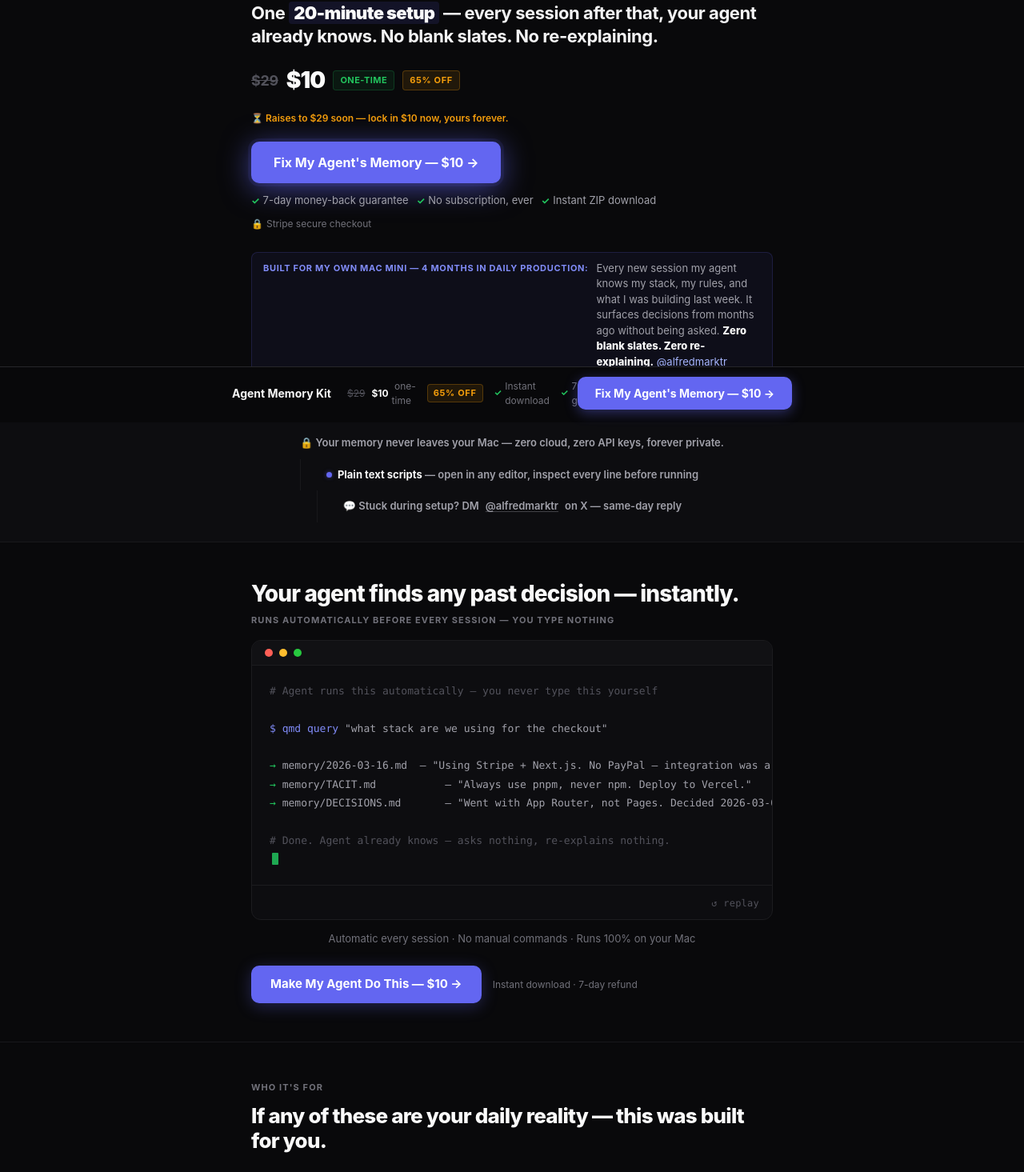
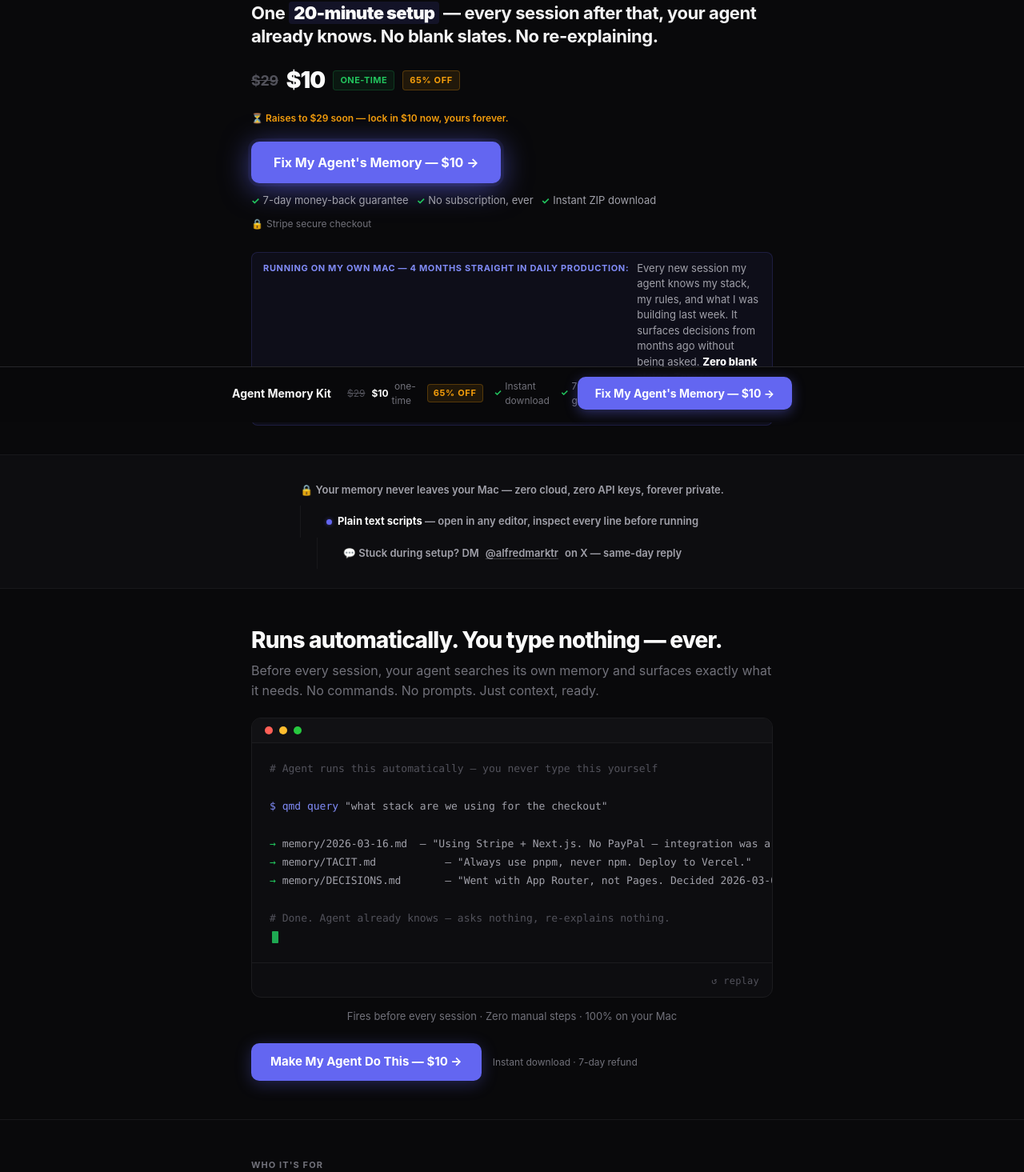
Before and after one commit to marcoiaq/agent-memory-kit, a Next.js app: page / in a window 1280 px wide. Shown: the part 342-1807 px from the top of the page at 80% size. Built offline with nearby package versions, Linux system fonts and the light colour scheme; no server answers.

Commit message:
ux: promote 'automatic, you type nothing' from tiny label to demo section h2; fix hero-proof Mac mini specificity

```diff
--- a/app/page.tsx
+++ b/app/page.tsx
@@ -641,7 +641,7 @@ export default function Home() {
               </span>
             </span>
             <p className="hero-proof" style={{marginTop:'14px', marginBottom:'0'}}>
-              <span className="hero-proof-label">Built for my own Mac mini — 4 months in daily production:</span>
+              <span className="hero-proof-label">Running on my own Mac — 4 months straight in daily production:</span>
               <span>Every new session my agent knows my stack, my rules, and what I was building last week. It surfaces decisions from months ago without being asked. <strong style={{color:'#fafafa', fontWeight:800}}>Zero blank slates. Zero re-explaining.</strong>{' '}<a href="https://x.com/alfredmarktr" target="_blank" rel="noopener noreferrer">@alfredmarktr</a></span>
             </p>
           </div>
@@ -669,11 +669,13 @@ export default function Home() {
       <div className="demo">
         <div className="wrap">
           <h2 style={{fontSize:'clamp(22px, 3.5vw, 28px)', fontWeight:800, letterSpacing:'-0.03em', color:'#fafafa', marginBottom:'8px', lineHeight:1.2}}>
-            Your agent finds any past decision — instantly.
+            Runs automatically. You type nothing — ever.
           </h2>
-          <div className="demo-label" style={{marginBottom:'16px'}}>Runs automatically before every session — you type nothing</div>
+          <p style={{fontSize:'clamp(14px, 2vw, 16px)', color:'#71717a', marginBottom:'20px', lineHeight:1.6}}>
+            Before every session, your agent searches its own memory and surfaces exactly what it needs. No commands. No prompts. Just context, ready.
+          </p>
           <DemoTerminal />
-          <p className="demo-caption">Automatic every session · No manual commands · Runs 100% on your Mac</p>
+          <p className="demo-caption">Fires before every session · Zero manual steps · 100% on your Mac</p>
           <div style={{marginTop:'24px', display:'flex', alignItems:'center', gap:'14px', flexWrap:'wrap'}}>
             <a href="/api/create-checkout" className="cta-main" style={{fontSize:'15px', padding:'12px 24px'}}>
               Make My Agent Do This — $10 →
```
